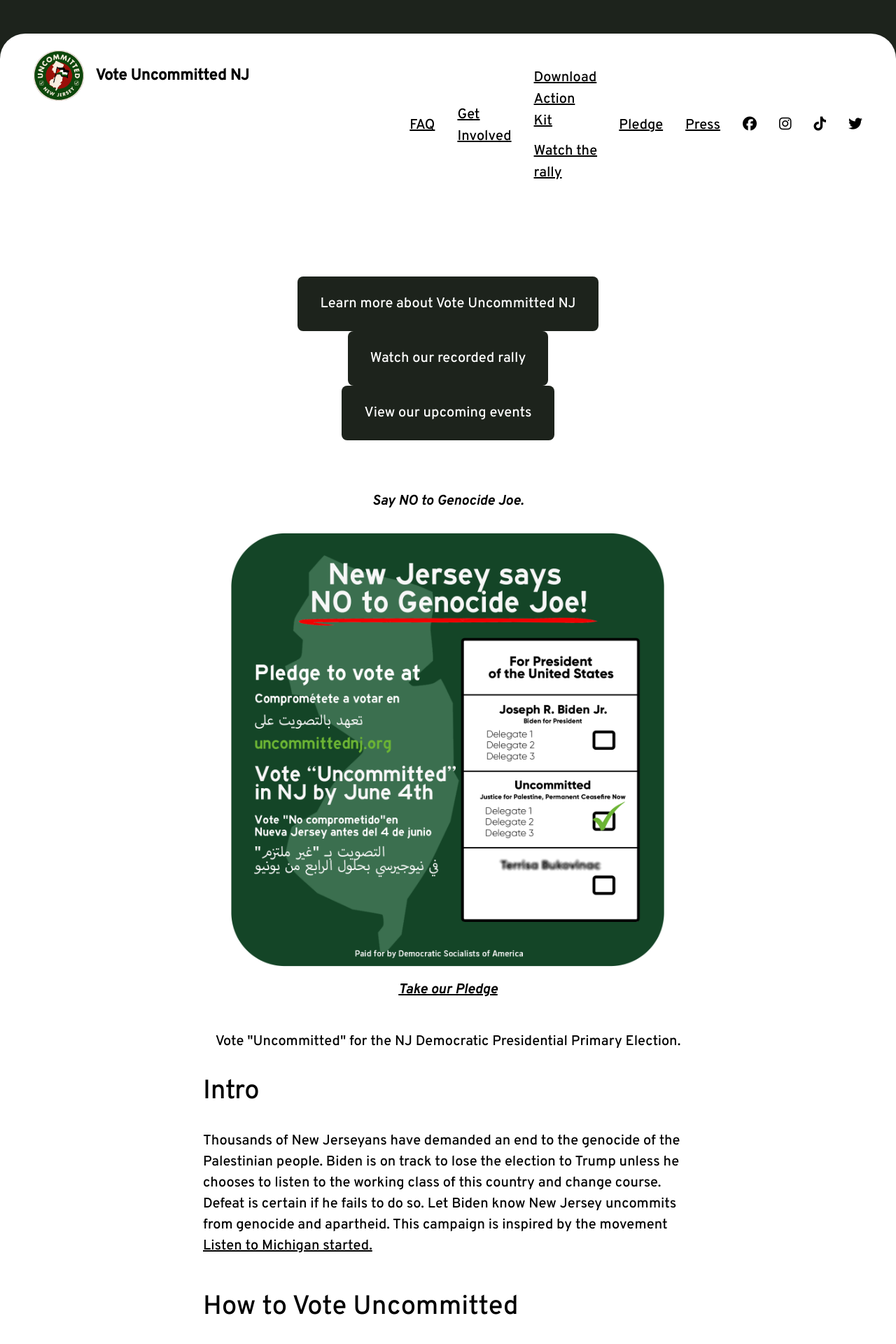
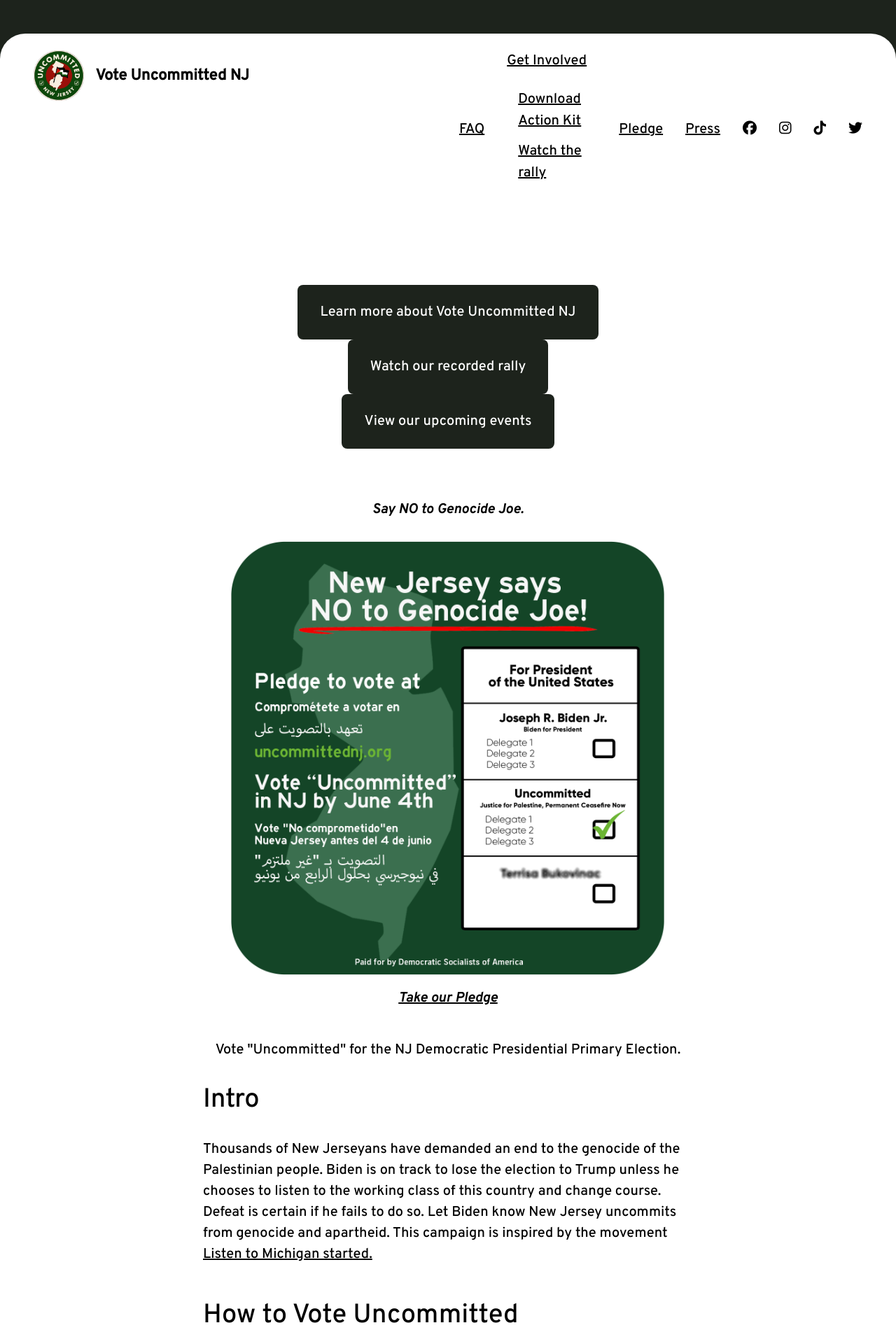
Before and after one commit to dsa-ntc/uncommittednj.org, a Jekyll site: the page built from index.html, in a window 1280 px wide. Shown: the top 1920 px of the page at 70% size. Built offline with Jekyll 4.4.1, drawn with Linux system fonts in a browser that asks for light colours; nearby versions of some CDN libraries; a script that is not in the unit is left out; comment, search, counter and statistics services are not loaded.

Commit message:
Update nav-list-items.html
added closing tag

```diff
--- a/_includes/nav-list-items.html
+++ b/_includes/nav-list-items.html
@@ -1,9 +1,10 @@
 <li class="nav-item"><a href="/faq">FAQ</a></li>
-<li class="nav-item"><a href="/#">Get Involved</a></li>
-<ul>
-        <li class="nav-item"><a href="/action">Download Action Kit</a></li>
-        <li class="nav-item"><a href="/rally">Watch the rally</a></li>
-</ul>
+  <li class="nav-item"><a href="/#">Get Involved</a>
+        <ul>
+          <li class="nav-item"><a href="/action">Download Action Kit</a></li>
+          <li class="nav-item"><a href="/rally">Watch the rally</a></li>
+        </ul>
+  </li>
 <li class="nav-item"><a href="/pledge/">Pledge</a></li>
 <li class="nav-item"><a href="/press-coverage">Press</a></li>
 <br>
```
